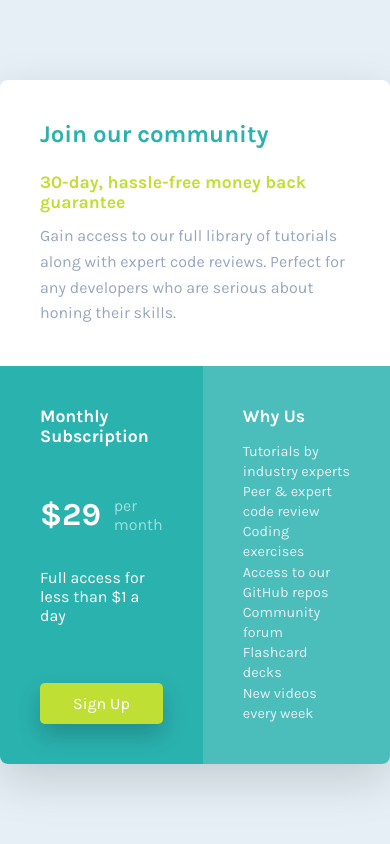
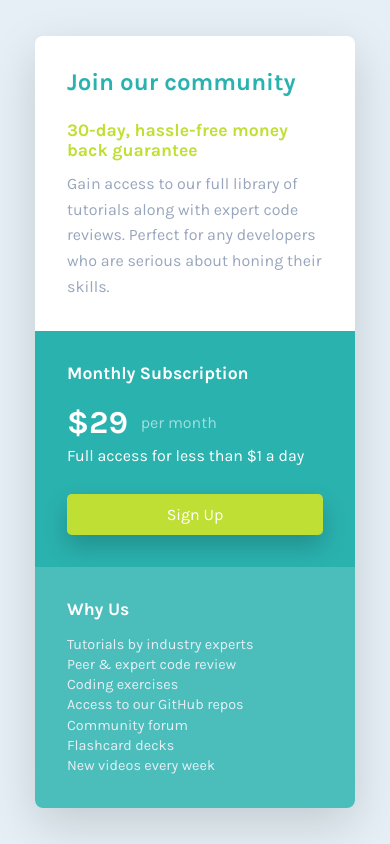
Before and after one commit to KristinaRadosavljevic/single-price-grid-component, a website: page index.html in a window 390 px wide. Drawn offline with Linux system fonts and the light colour scheme.

Commit message:
Added media queries.

```diff
--- a/scss/styles.scss
+++ b/scss/styles.scss
@@ -33,14 +33,12 @@ body {
   min-height: 100vh;
   display: grid;
   place-content: center;
+  padding: 1.5rem;
 }
 
 main {
   display: grid;
   grid-template-columns: repeat(2, 1fr);
-  grid-template-areas:
-    "intro intro"
-    "subscription why-us";
   max-width: 42rem;
   border-radius: 0.5rem;
   overflow: hidden;
@@ -51,7 +49,7 @@ section {
   padding: 2.5rem;
 
   &.intro {
-    grid-area: intro;
+    grid-column: span 2;
     background-color: $white;
 
     h1 {
@@ -72,7 +70,6 @@ section {
   }
 
   &.subscription {
-    grid-area: subscription;
     background-color: $cyan;
     display: grid;
     grid-template-columns: 1fr;
@@ -127,7 +124,6 @@ section {
   }
 
   &.why-us {
-    grid-area: why-us;
     background-color: $medium-cyan;
 
     h2 {
@@ -151,3 +147,19 @@ section {
     transition-duration: 0.01ms !important;
   }
 }
+
+// Media queries
+@media (max-width: 573px) {
+  main {
+    grid-template-columns: 1fr;
+    max-width: 20rem;
+  }
+
+  section {
+    padding: 2rem;
+
+    &.intro {
+      grid-column: span 1;
+    }
+  }
+}
```
Also changed, not shown: css/styles.css.
